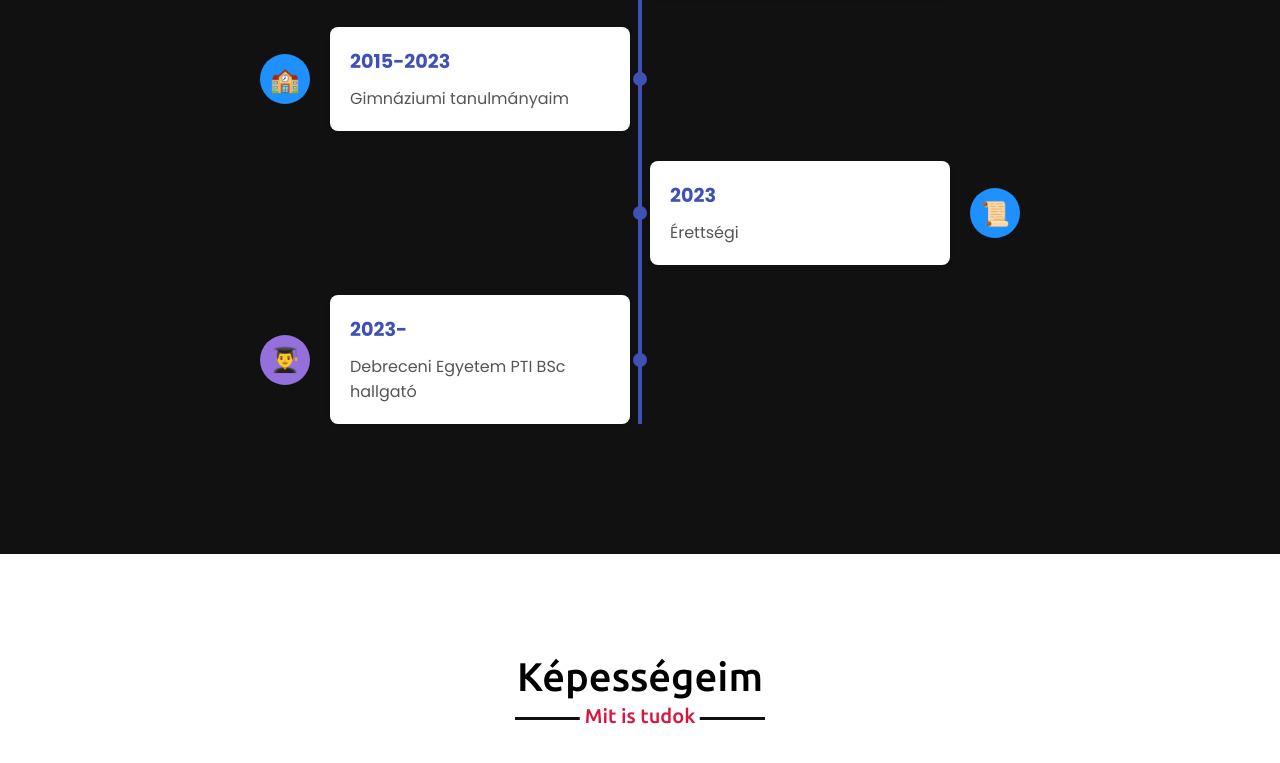
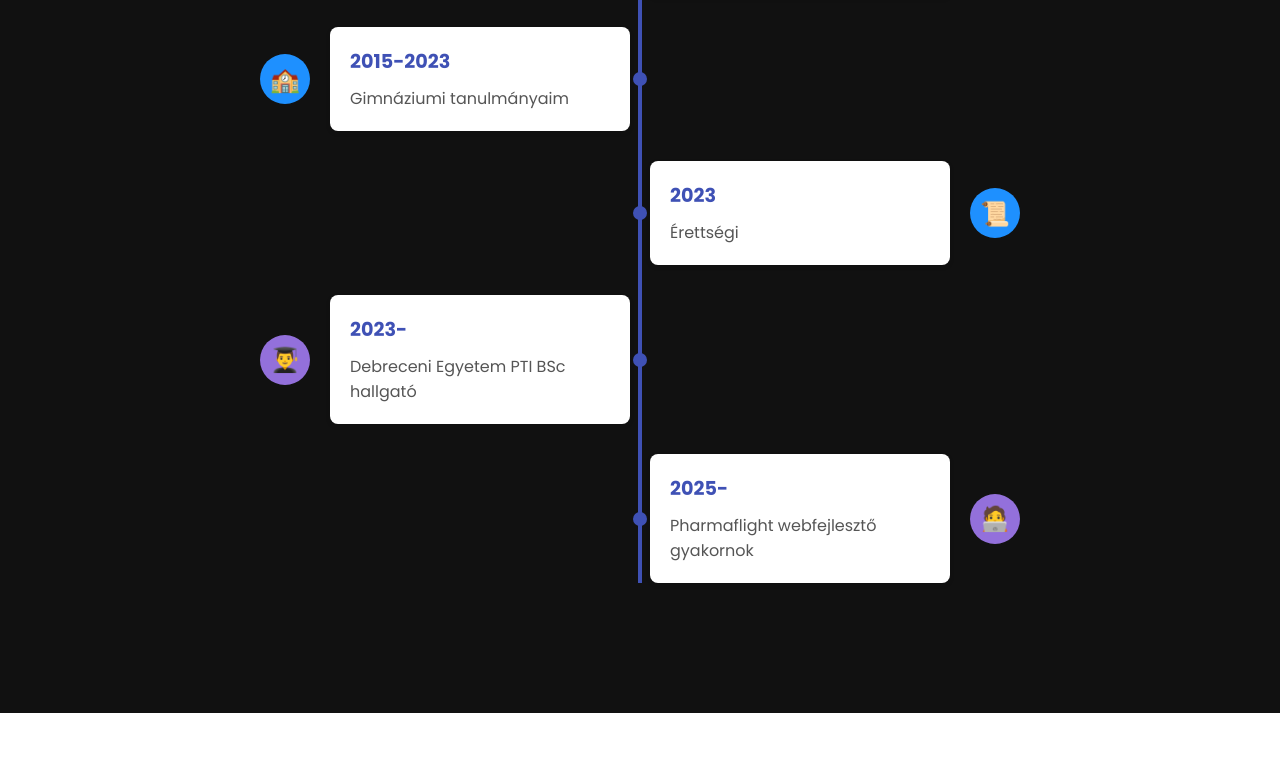
Before and after one commit to FBeni-04/FBeni-04.github.io, a plain HTML site: page index.html in a window 1280 px wide. Shown: the part 2153-2916 px from the top of the page. Drawn offline with nearby package versions, Linux system fonts and the light colour scheme.

Commit message:
Add a new timeline

```diff
--- a/index.html
+++ b/index.html
@@ -123,6 +123,13 @@
                     <div class="timeline-content">
                         <h3>2023-</h3>
                         <p>Debreceni Egyetem PTI BSc hallgató</p>
+                    </div>
+                </div>
+                <div class="timeline-item">
+                    <div class="timeline-icon" style="background-color: #9370DB;">🧑‍💻</div>
+                    <div class="timeline-content">
+                        <h3>2025-</h3>
+                        <p>Pharmaflight webfejlesztő gyakornok</p>
                     </div>
                 </div>
             </div>
```
